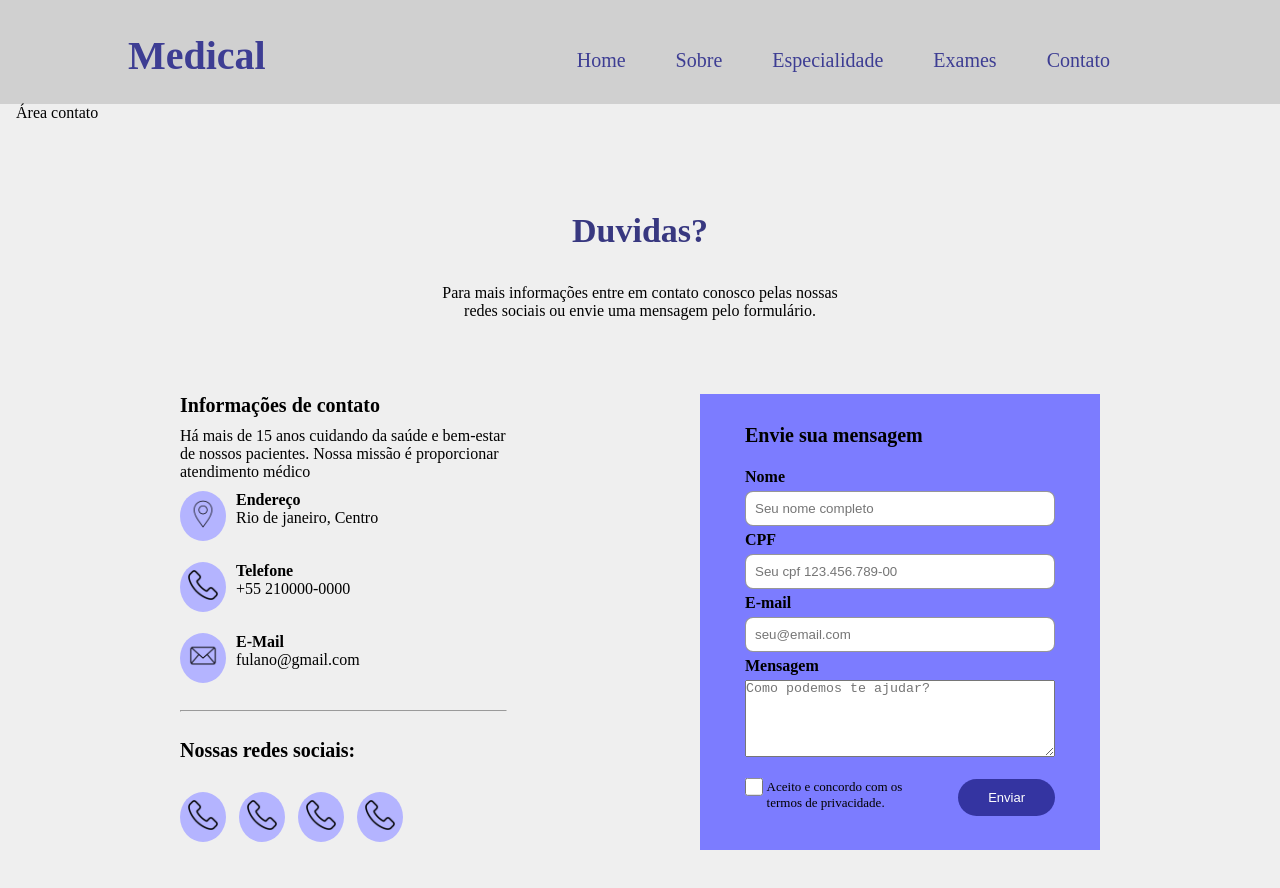
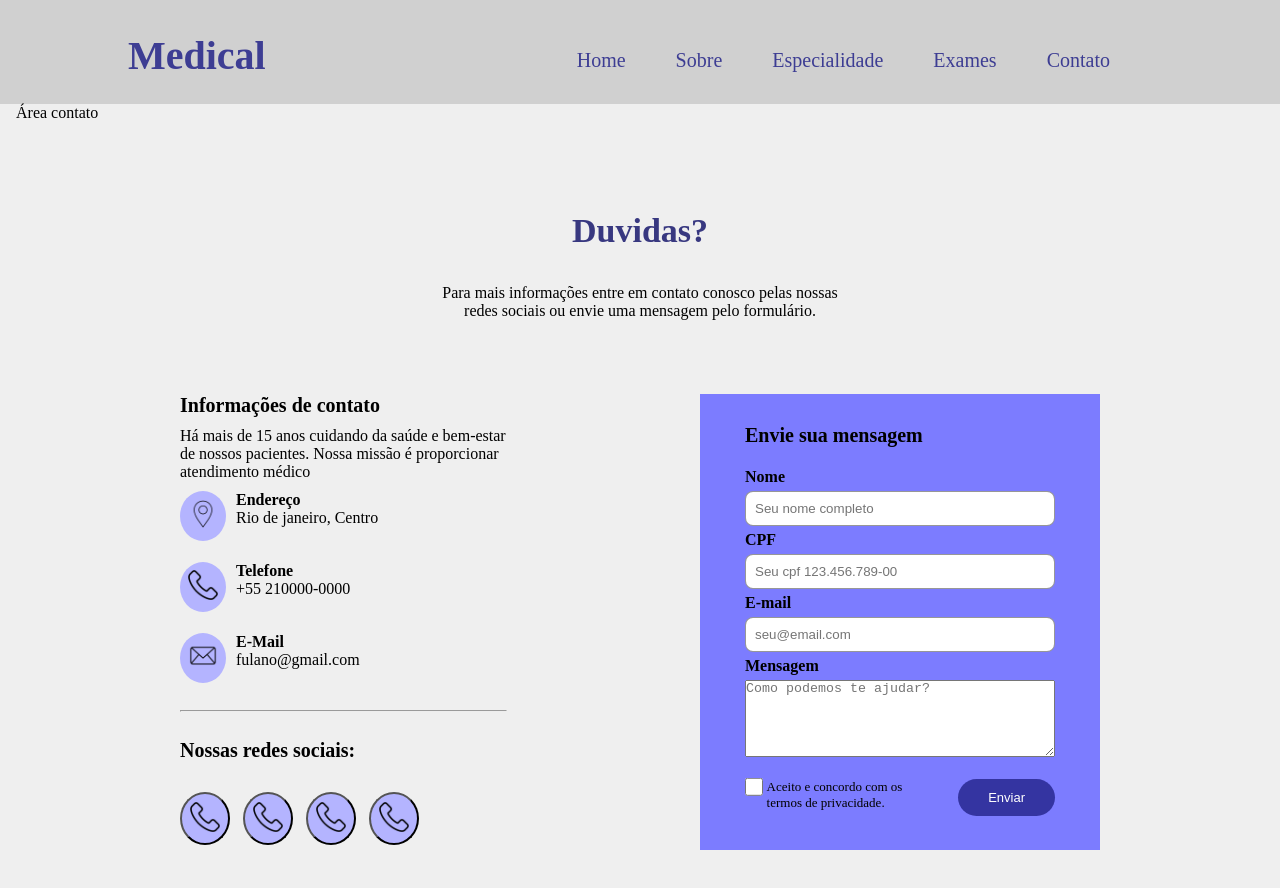
Before and after one commit to hellenpaula/projeto-clinica-medica, a React (Vite) app: page /contato in a window 1280 px wide. Shown: the top 888 px of the page. Built offline with nearby package versions, Linux system fonts and the light colour scheme.

Commit message:
add: adicionando tag button nos icones das redes

```diff
--- a/src/components/secundaria/SectionContato/FormularioContato.jsx
+++ b/src/components/secundaria/SectionContato/FormularioContato.jsx
@@ -130,7 +130,7 @@ function FormularioContato() {
 
 
     return(
-        <form className="ContainerFormularioContato" onSubmit={handleSubmit}>
+        <form className="ContainerFormularioContato" onSubmit={handleSubmit} autoComplete='off'>
             <h4 className="TituloFormularioContato">
                 Envie sua mensagem
             </h4>
@@ -164,6 +164,7 @@ function FormularioContato() {
                 required
                 placeholder="Seu cpf 123.456.789-00"
                 className={cpfError ? 'input-error' : ''}
+                autoComplete='new-password'
                 />
                 {cpfError && <span className="error-text" style={{ color:'red', fontSize: '14px', marginTop: '5px', display:'block' }}>{cpfError}</span>}
 
--- a/src/components/secundaria/SectionContato/SectionContato.jsx
+++ b/src/components/secundaria/SectionContato/SectionContato.jsx
@@ -76,21 +76,21 @@ function SectionContato() {
                         </h4>
 
                         <div className="IconesRedesSectionContato">
-                        <div className="DivIconeRede">
+                        <button className="DivIconeRede">
                             <img src={IconeTelefone} alt="" />
-                        </div>
+                        </button>
 
-                        <div className="DivIconeRede">
+                        <button className="DivIconeRede">
                             <img src={IconeTelefone} alt="" />
-                        </div>
+                        </button>
 
-                        <div className="DivIconeRede">
+                        <button className="DivIconeRede">
                             <img src={IconeTelefone} alt="" />
-                        </div>
+                        </button>
 
-                        <div className="DivIconeRede">
+                        <button className="DivIconeRede">
                             <img src={IconeTelefone} alt="" />
-                        </div>
+                        </button>
 
 
                         </div>
```
